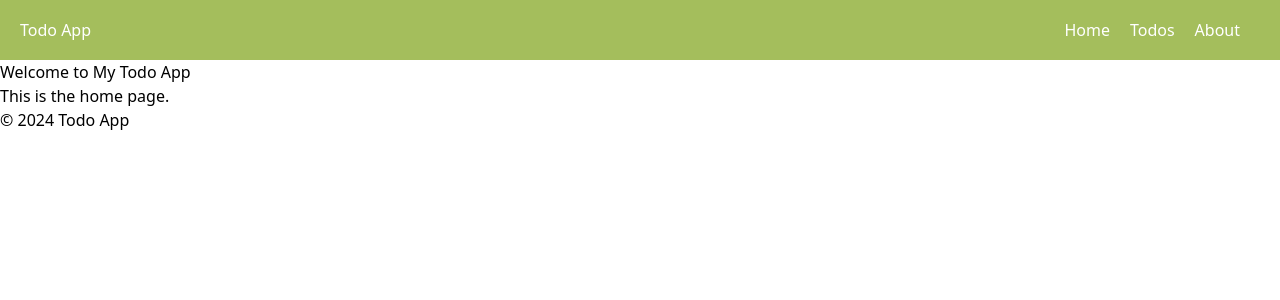
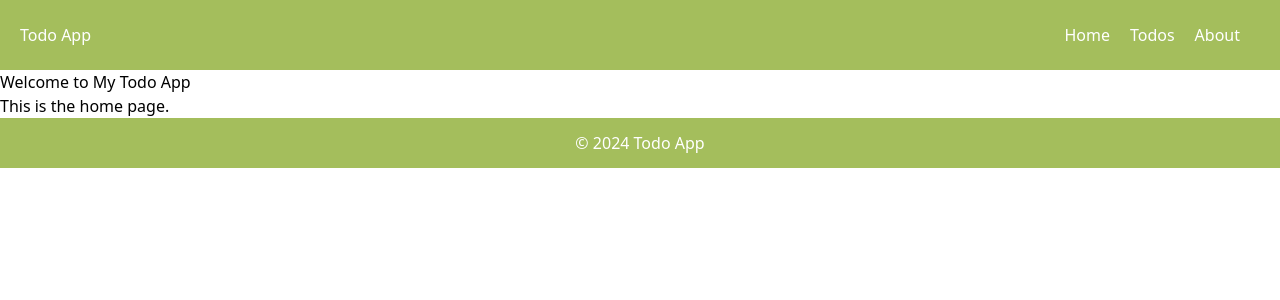
Before and after one commit to RushdaMansuri/ToDo_in_NextJS, a Next.js app in the folder todo/: page / in a window 1280 px wide. Shown: the top 300 px of the page. Built offline with nearby package versions, Linux system fonts and the light colour scheme.

Commit message:
Added CSS to footer

```diff
--- a/todo/components/Footer.tsx
+++ b/todo/components/Footer.tsx
@@ -1,9 +1,10 @@
 import React from 'react';
+import styles from '../styles/Footer.module.css'; // Import the CSS module
 
 const Footer: React.FC = () => {
   return (
-    <footer>
-      <p>&copy; {new Date().getFullYear()} Todo App</p>
+    <footer className={styles.footer}> {/* Use the CSS class from the module */}
+      <p>© {new Date().getFullYear()} Todo App</p>
     </footer>
   );
 };
--- /dev/null
+++ b/todo/styles/Footer.module.css
@@ -0,0 +1,17 @@
+/* Footer.module.css */
+
+/* Set the background color */
+.footer {
+    background-color: #A4BE5C;
+  }
+
+  /* Center the <p> element vertically */
+  .footer p {
+    display: flex;
+    align-items: center;
+    justify-content: center;
+    height: 50px; /* Make sure the <p> takes up the entire height of the footer */
+    margin: 0; /* Remove default margin */
+    color: white; /* Text color */
+    font-size: 16px; /* Adjust font size as needed */
+  }
--- a/todo/styles/Header.module.css
+++ b/todo/styles/Header.module.css
@@ -5,7 +5,7 @@
     display: flex;
     justify-content: space-between;
     align-items: center;
-    height: 60px;
+    height: 70px;
     padding: 0 20px;
     color: white; /* Set the text color to white */
   }
```
Also changed, not shown: todo/styles/Home.module.css (added).
